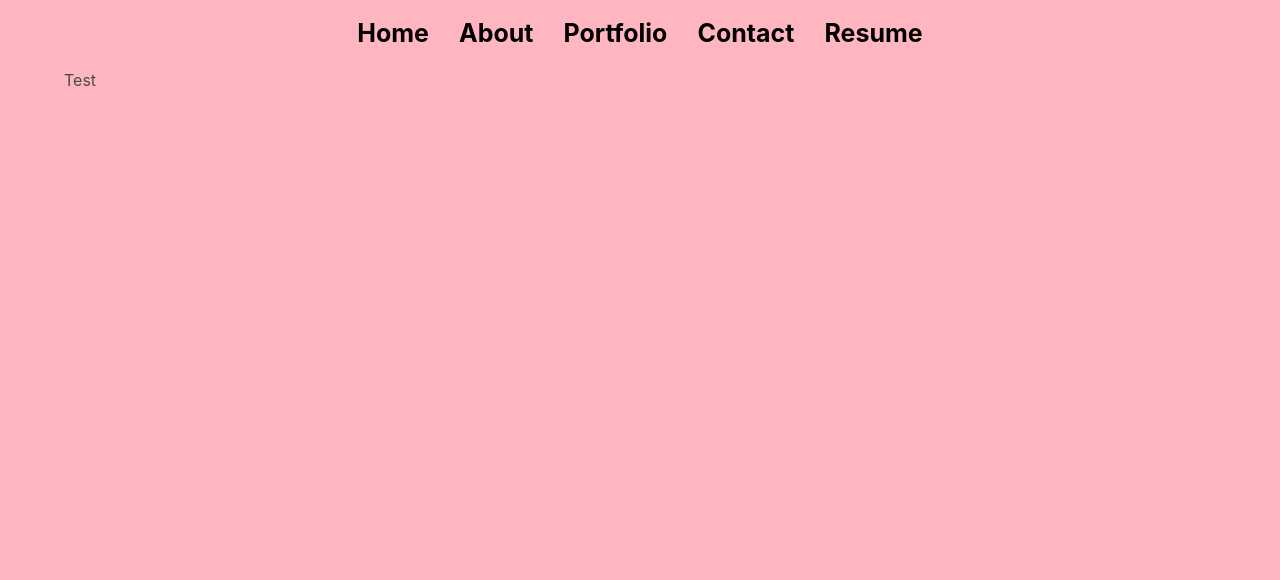
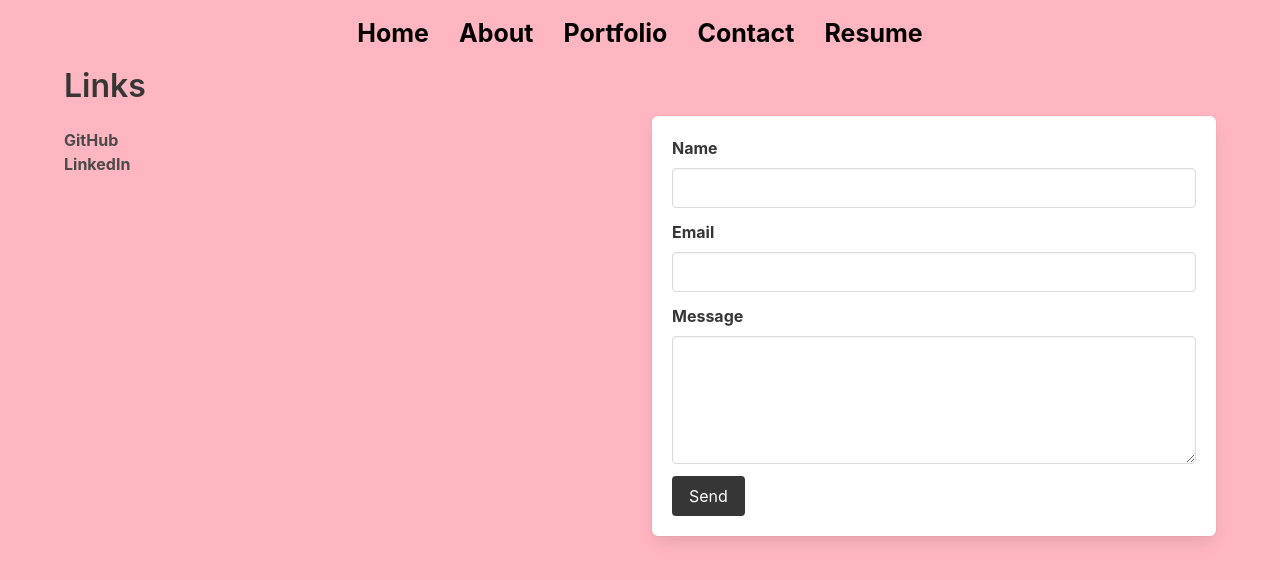
Before and after one commit to jared-ruiz/Portfolio-Website, a React (Create React App) app: page /contact in a window 1280 px wide. Shown: the top 580 px of the page. Built offline with nearby package versions, Linux system fonts and the light colour scheme.

Commit message:
Added contact form with email integration. First draft of styling.

```diff
--- a/package.json
+++ b/package.json
@@ -3,6 +3,7 @@
   "version": "0.1.0",
   "private": true,
   "dependencies": {
+    "@emailjs/browser": "^3.6.2",
     "@testing-library/jest-dom": "^5.16.4",
     "@testing-library/react": "^13.3.0",
     "@testing-library/user-event": "^13.5.0",
--- a/src/components/Contact/index.js
+++ b/src/components/Contact/index.js
@@ -1,8 +1,60 @@
-import React from 'react';
+import React, {useRef} from 'react';
+import emailjs from '@emailjs/browser';
 
 const Contact = () => {
+
+    const form = useRef();
+
+    const sendEmail = (e) => {
+
+        e.preventDefault();
+
+        emailjs.sendForm('gmail', 'template_qtxkh51', form.current, '_vnhzELERSfYrKdZj')
+        .then((result) => {
+            console.log(result.text);
+        }, (error) => {
+            console.log(error.text);
+        });
+    }
+
     return (
-        <h1>Test</h1>
+        <div className='columns'>
+
+            <div className='column is-half'>
+                <h1 className='title'>Links</h1>
+                <h1 className='has-text-weight-bold'>GitHub</h1>
+                <h1 className='has-text-weight-bold'>LinkedIn</h1>
+            </div>
+
+            <div className='column'>
+                <h1></h1>
+                <form  ref={form} onSubmit={sendEmail} class="box mt-6">
+
+                    <div class="field">
+                        <label class="label">Name</label>
+                        <div class="control">
+                            <input class="input" type="name"/>
+                        </div>
+                    </div>
+
+                    <div class="field">
+                        <label class="label">Email</label>
+                        <div class="control">
+                            <input class="input" type="email"/>
+                        </div>
+                    </div>
+
+                    <div class="field">
+                        <label class="label">Message</label>
+                        <div class="control">
+                            <textarea class="textarea"/>
+                        </div>
+                    </div>
+
+                    <button class="button is-dark" type='submit'>Send</button>
+                </form>
+            </div>
+        </div>
     )
 }
 
--- a/src/components/Photos/index.js
+++ b/src/components/Photos/index.js
@@ -7,7 +7,7 @@ const Photos = (props) => {
     return(
         <div className="columns">
             {projects.map((project) => (
-                <div className="column mt-6">
+                <div className="column mt-2">
                     <div className="card p-3">
 
                         <div className="card-image">
--- a/src/components/Portfolio/index.js
+++ b/src/components/Portfolio/index.js
@@ -37,7 +37,11 @@ const Portfolio = () => {
     ])
 
     return(
-        <Photos projectsList={projectList} />
+        <div>
+            <h1 className='has-text-centered mt-5 title'>Recent Projects</h1>
+            <Photos projectsList={projectList} />
+        </div>
+
     )
 }
 
```
Also changed, not shown: 1 other file (tests, documents, lock files or other folders).
